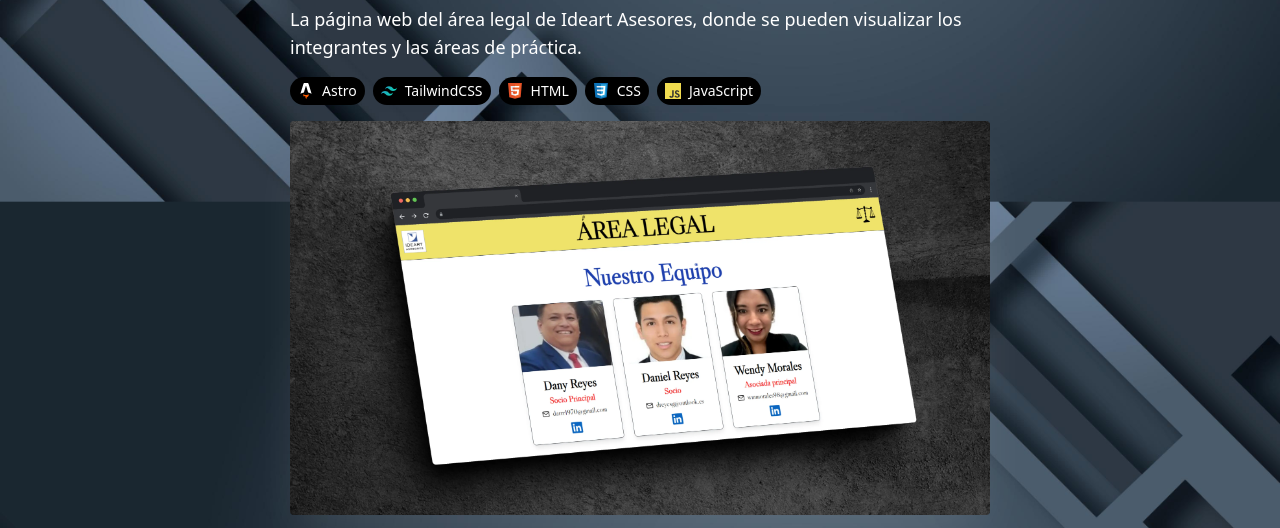
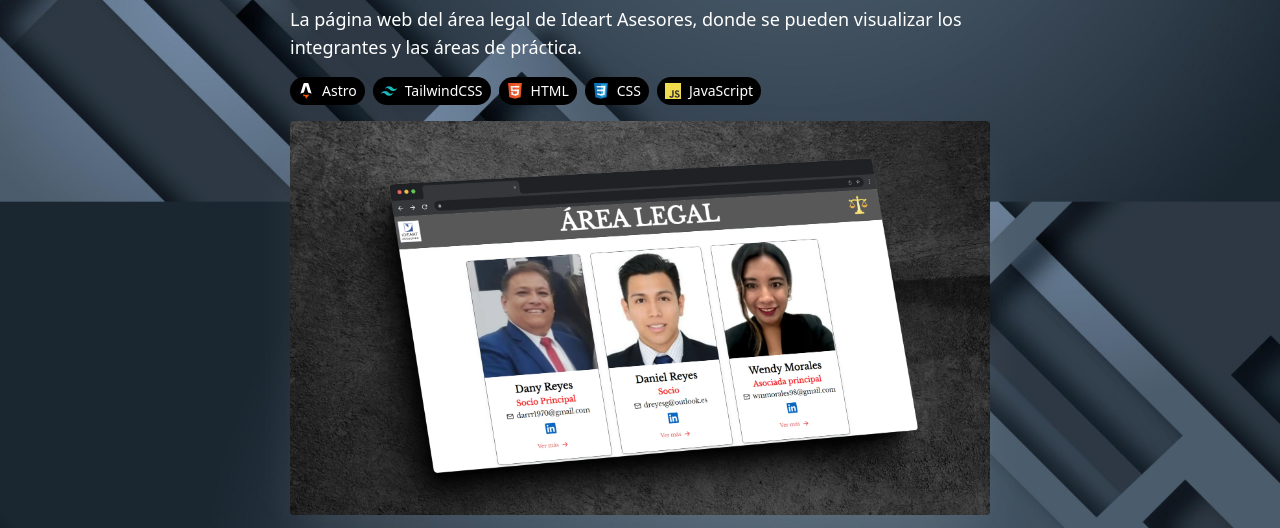
Before and after one commit to Josereyes12/portfolio.dev, an Astro site: page / in a window 1280 px wide. Shown: the part 1505-2033 px from the top of the page. Built offline with nearby package versions, Linux system fonts and the light colour scheme; Astro itself is replaced by a stand-in of ours.

Commit message:
Actu imagen proyecto área legal

```diff
--- a/src/components/Projects.astro
+++ b/src/components/Projects.astro
@@ -45,7 +45,7 @@ const PROJECTS = [
     {
         title: "Área Legal Ideart Asesores",
         description: " La página web del área legal de Ideart Asesores, donde se pueden visualizar los integrantes y las áreas de práctica. ",
-        image: "/projects/ImgProyArLeV2.webp",
+        image: "/projects/ImgProyArLeMejo.webp",
         link: "https://dancing-stardust-a3f866.netlify.app/",
         github: "https://github.com/Josereyes12/AreaLegalIdeart",
         tags: [TAGS.ASTRO, TAGS.TAILWIND, TAGS.HTML, TAGS.CSS, TAGS.JAVASCRIPT]
```
Also changed, not shown: public/projects/ImgProyArLeMejo.webp (added).
